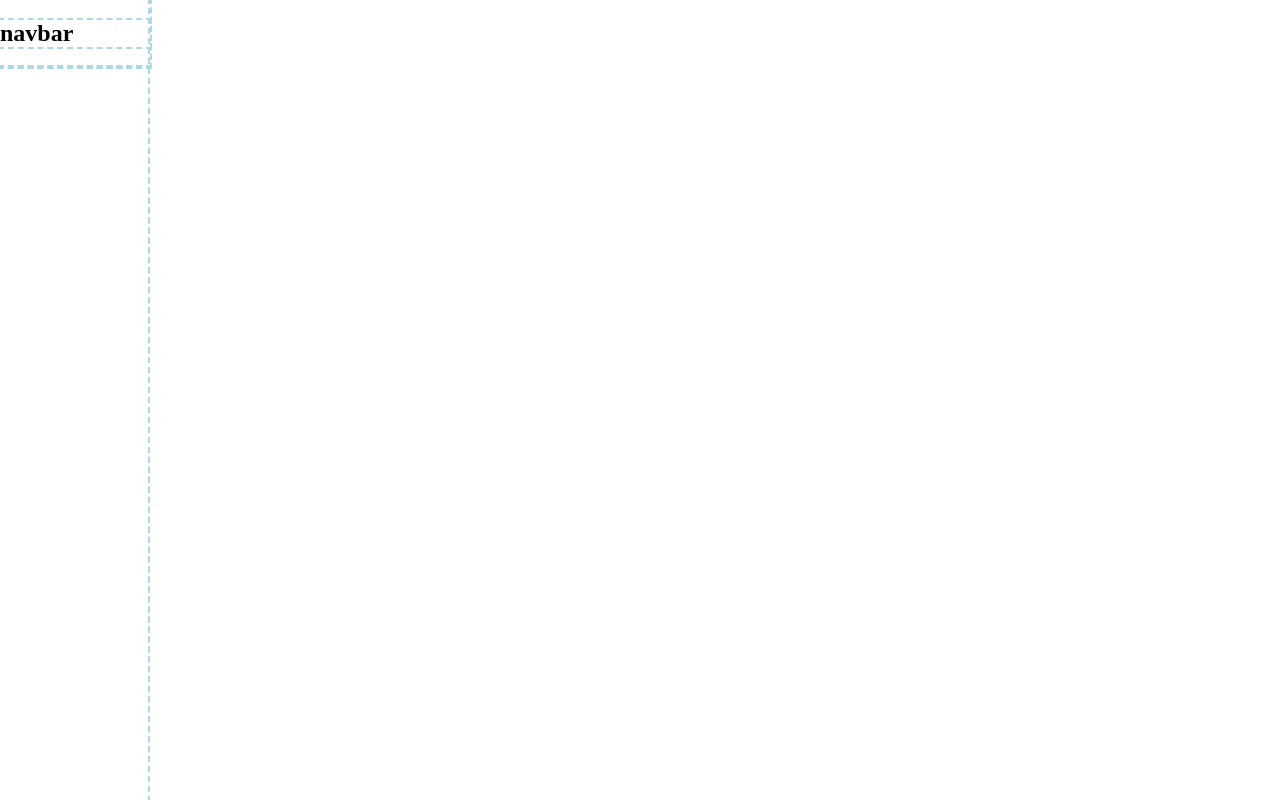
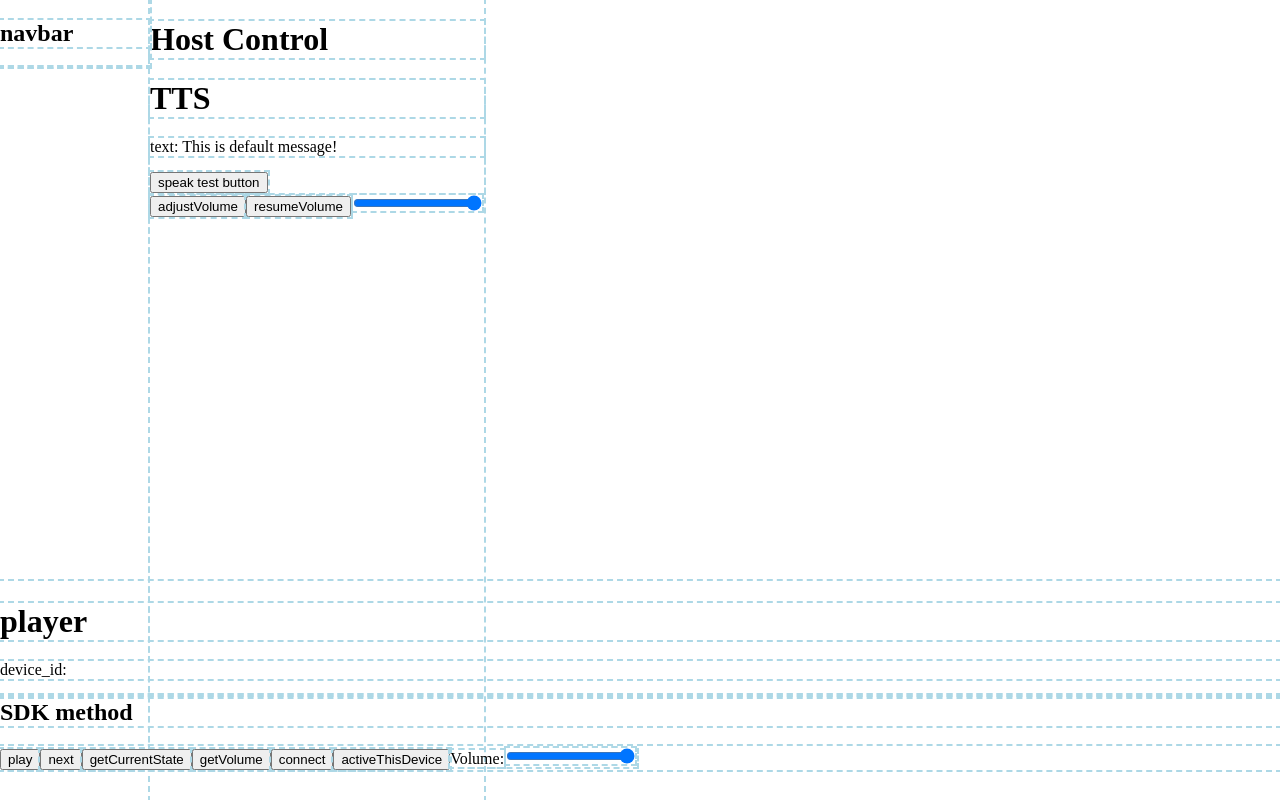
Before and after one commit to G100my/Space-Radio, a Vue app: page / in a window 1280 px wide. Before the commit this address had no page. Shown: the top 800 px of the page. Built offline with nearby package versions, Linux system fonts and the light colour scheme.

Commit message:
init HostControl

```diff
--- a/src/App.vue
+++ b/src/App.vue
@@ -1,17 +1,17 @@
 <template>
   <div class="main-container">
     <TheNavbar />
-    <main>
-      <router-view />
-    </main>
+    <TheHostControl />
   </div>
 </template>
 <script>
 import TheNavbar from './components/TheNavbar.vue'
+import TheHostControl from './components/TheHostControl.vue'
 
 export default {
   components: {
     TheNavbar,
+    TheHostControl,
   },
   data() {
     return {
--- /dev/null
+++ b/src/components/TheHostControl.vue
@@ -0,0 +1,66 @@
+<template>
+  <div>
+    <h1>Host Control</h1>
+    <TheBroadcast ref="broadcast" :text="message" @speakEnd="resumeVolume" />
+    <ThePlayer :volume="currentVolume" />
+    <button @click.prevent="adjustVolume">adjustVolume</button>
+    <button @click.prevent="resumeVolume">resumeVolume</button>
+    <input v-model="currentVolume" type="range" step="0.1" min="0" max="1" />
+  </div>
+</template>
+<script>
+import ThePlayer from '../components/ThePlayer.vue'
+import TheBroadcast from '../components/TheBroadcast.vue'
+
+// 載入歌單  調節播放
+export default {
+  components: {
+    ThePlayer,
+    TheBroadcast,
+  },
+  data() {
+    return {
+      message: 'This is default message!',
+      currentVolume: 1,
+      recodeVolume: null,
+      targetVolume: 0.2,
+      adjustTotalTime: 3000,
+      adjustStepTime: 100,
+    }
+  },
+  computed: {
+    adjustExecuteTimes() {
+      return this.adjustTotalTime / this.adjustStepTime
+    },
+  },
+  methods: {
+    adjustVolume() {
+      this.recodeVolume = this.currentVolume
+
+      const step = (this.currentVolume - this.targetVolume) / this.adjustExecuteTimes
+
+      const timer = setInterval(() => {
+        this.currentVolume -= step
+
+        if (this.currentVolume < this.targetVolume) {
+          this.$refs.broadcast.TTS()
+          clearInterval(timer)
+        }
+      }, this.adjustStepTime)
+    },
+    resumeVolume() {
+      const step = (this.recodeVolume - this.currentVolume) / this.adjustExecuteTimes
+
+      const timer = setInterval(() => {
+        this.currentVolume += step
+
+        if (this.currentVolume + step > this.recodeVolume) {
+          clearInterval(timer)
+          this.currentVolume = this.recodeVolume
+          this.recodeVolume = null
+        }
+      }, this.adjustStepTime)
+    },
+  },
+}
+</script>
```
